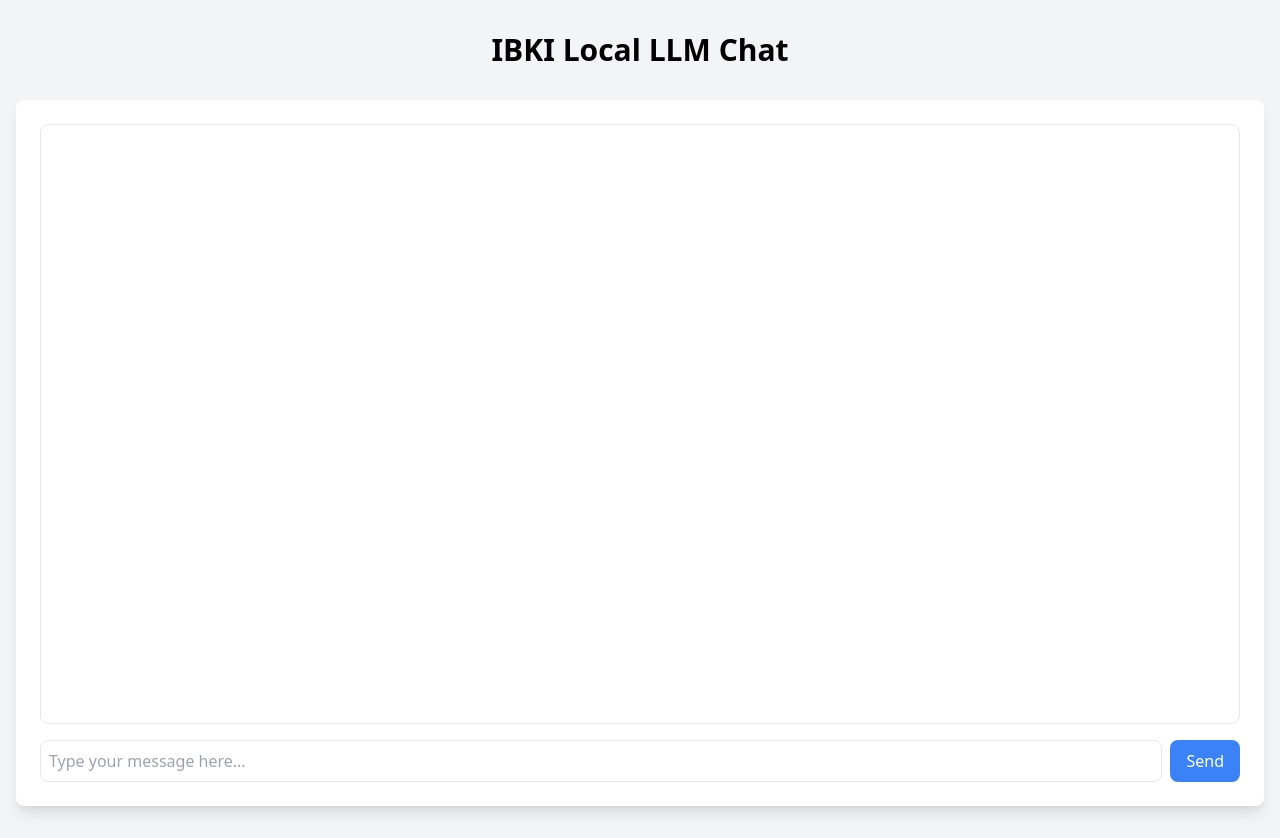
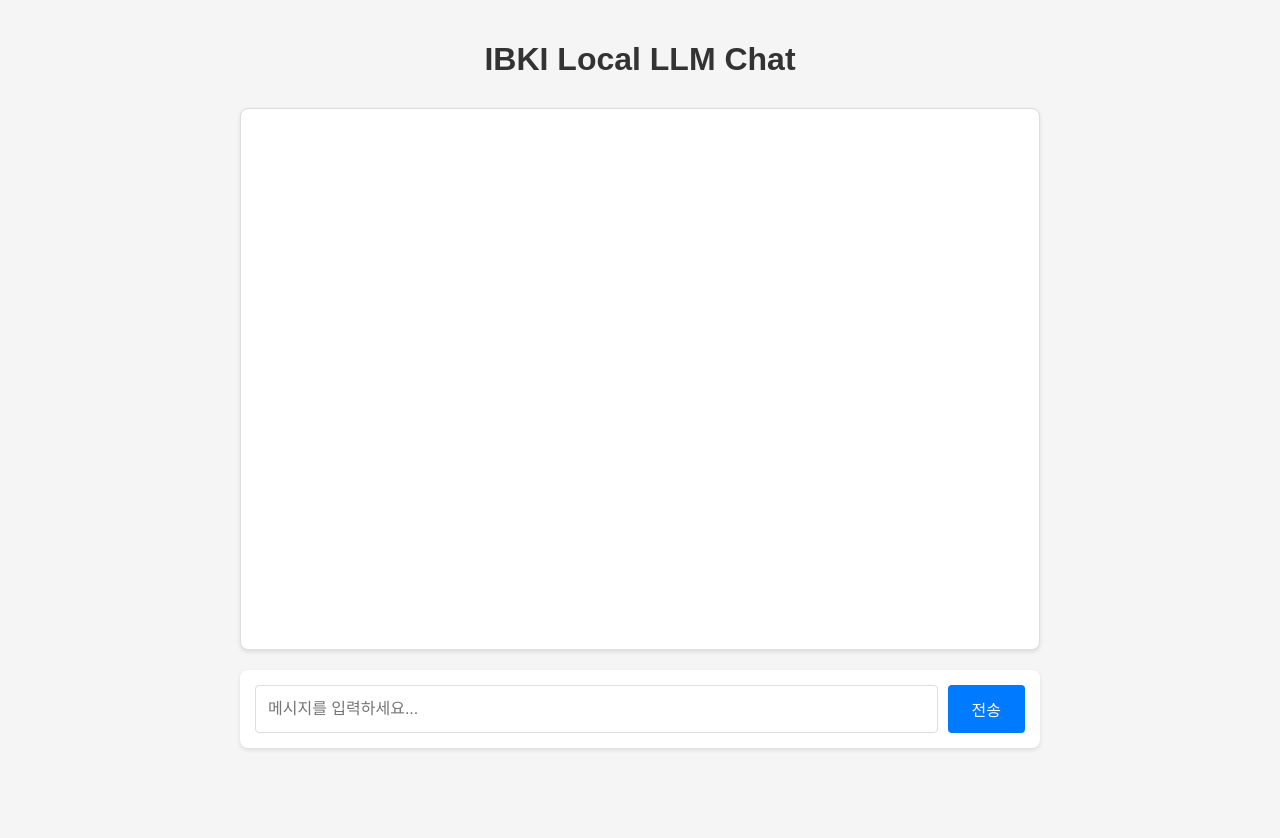
Before and after one commit to IBK-Insurance/IBKI_LLM, a FastAPI app: page / in a window 1280 px wide. After the commit the page ends 750 px from the top, so only its background shows below. Run offline with FastAPI, Linux system fonts and the light colour scheme.

Commit message:
2025.04.04 17:25

```diff
--- a/app.py
+++ b/app.py
@@ -20,6 +20,46 @@ templates = Jinja2Templates(directory="templates")
 
 # Ollama API endpoint
 OLLAMA_API_URL = "http://localhost:11434/api/generate"
+
+# System 프롬프트 설정 (환경 변수에서 가져오거나 기본값 사용)
+DEFAULT_SYSTEM_PROMPT = """당신은 도움이 되는 AI 어시스턴트입니다.
+사용자의 질문에 친절하고 정확하게 답변해주세요.
+
+너는 연금보험 설계 매니저야
+
+다음과 같은 특성을 가진 연금보험 상품의 가입설계를 해줘
+
+* 상품목록
+ 1. IBK프리미엄 연금보험 : 비과세, 예금자 보호
+ 2. IBK하이브리드연금저축 : 세액공제, 예금자보호
+ 3. IBK연금액 평생보증받는 변액연금 : 펀드 및 채권 운용, 특별계정
+
+* 필수입력 사항
+ 성별,나이
+
+* 선택입력 사항
+ 상품명(기본값 : IBK프리미엄 연금보험)
+ 월보험료(기본값 : 30만원)
+ 연금개시나이(기본값 : 80세)
+ 납입기간(기본값 : 10년)
+ 보증기간(기본값 : 100세)
+ 보험료 할인방법(기본값 : 보험료 할인)
+
+위의 내용을 참고하여 가입설계 결과는 아래와 같은 형태로만 답변해줘
+
+================================================
+ * 상품명 : \n
+ * 성별 : \n
+ * 나이 : xx세\n
+ * 월보험료 :   xx 만원\n
+ * 연금개시나이 : xx 세\n
+ * 납입기간 : xx년\n
+ * 보증기간 : xx년\n
+ * 보험료 할인방법 : \n
+ ================================================
+
+한국어로 대화하며, 필요한 경우 영어나 다른 언어도 사용할 수 있습니다."""
+SYSTEM_PROMPT = os.getenv("SYSTEM_PROMPT", DEFAULT_SYSTEM_PROMPT)
 
 # 대화 기록을 저장할 딕셔너리
 conversations: Dict[str, List[Dict[str, str]]] = {}
@@ -55,18 +95,19 @@ async def generate_response(request: Request, prompt: str = Form(...)):
         # 전체 대화 컨텍스트 생성
         context = get_conversation_history(session_id)
 
-        # 시스템 프롬프트 추가
-        system_prompt = """당신은 도움이 되는 AI 어시스턴트입니다. 이전 대화 내용을 바탕으로 대화를 이어가주세요.
+        # 시스템 프롬프트와 대화 컨텍스트를 결합
+        full_prompt = f"""{SYSTEM_PROMPT}
+
 이전 대화 내용:
 {context}
 
-Current user message: {prompt}""".format(context=context, prompt=prompt)
+Current user message: {prompt}"""
 
         response = requests.post(
             OLLAMA_API_URL,
             json={
                 "model": "gemma3",
-                "prompt": system_prompt,
+                "prompt": full_prompt,
                 "stream": False
             }
         )
--- a/templates/index.html
+++ b/templates/index.html
@@ -1,69 +1,142 @@
 <!DOCTYPE html>
-<html lang="en">
+<html lang="ko">
 <head>
     <meta charset="UTF-8">
     <meta name="viewport" content="width=device-width, initial-scale=1.0">
-    <title>Ollama LLM Chat</title>
-    <link href="https://cdn.jsdelivr.net/npm/tailwindcss@2.2.19/dist/tailwind.min.css" rel="stylesheet">
+    <title>IBKI Local LLM Chat</title>
     <style>
-        .chat-container {
-            height: calc(100vh - 200px);
+        body {
+            font-family: Arial, sans-serif;
+            max-width: 800px;
+            margin: 0 auto;
+            padding: 20px;
+            background-color: #f5f5f5;
+        }
+        #chat-container {
+            height: 500px;
+            border: 1px solid #ddd;
+            border-radius: 8px;
+            overflow-y: auto;
+            padding: 20px;
+            margin-bottom: 20px;
+            background-color: white;
+            box-shadow: 0 2px 4px rgba(0,0,0,0.1);
+        }
+        #input-container {
+            display: flex;
+            gap: 10px;
+            background-color: white;
+            padding: 15px;
+            border-radius: 8px;
+            box-shadow: 0 2px 4px rgba(0,0,0,0.1);
+        }
+        #user-input {
+            flex-grow: 1;
+            padding: 12px;
+            border: 1px solid #ddd;
+            border-radius: 4px;
+            font-size: 16px;
+        }
+        button {
+            padding: 12px 24px;
+            background-color: #007bff;
+            color: white;
+            border: none;
+            border-radius: 4px;
+            cursor: pointer;
+            font-size: 16px;
+            transition: background-color 0.2s;
+        }
+        button:hover {
+            background-color: #0056b3;
+        }
+        .message {
+            margin-bottom: 15px;
+            padding: 12px 16px;
+            border-radius: 8px;
+            line-height: 1.5;
+            white-space: pre-wrap;
+            word-wrap: break-word;
+        }
+        .user-message {
+            background-color: #e3f2fd;
+            margin-left: 20%;
+            border-bottom-right-radius: 0;
+        }
+        .assistant-message {
+            background-color: #f8f9fa;
+            margin-right: 20%;
+            border-bottom-left-radius: 0;
+        }
+        .message-time {
+            font-size: 12px;
+            color: #666;
+            margin-top: 4px;
+            text-align: right;
+        }
+        h1 {
+            color: #333;
+            text-align: center;
+            margin-bottom: 30px;
+        }
+        /* 스크롤바 스타일 */
+        #chat-container::-webkit-scrollbar {
+            width: 8px;
+        }
+        #chat-container::-webkit-scrollbar-track {
+            background: #f1f1f1;
+            border-radius: 4px;
+        }
+        #chat-container::-webkit-scrollbar-thumb {
+            background: #888;
+            border-radius: 4px;
+        }
+        #chat-container::-webkit-scrollbar-thumb:hover {
+            background: #555;
         }
     </style>
 </head>
-<body class="bg-gray-100">
-    <div class="container mx-auto px-4 py-8">
-        <h1 class="text-3xl font-bold text-center mb-8">IBKI Local LLM Chat</h1>
-
-        <div class="bg-white rounded-lg shadow-lg p-6">
-            <div id="chat-messages" class="chat-container overflow-y-auto mb-4 p-4 border rounded-lg">
-                <!-- Messages will appear here -->
-            </div>
-
-            <form id="chat-form" class="flex gap-2">
-                <input type="text" id="user-input"
-                       class="flex-1 p-2 border rounded-lg focus:outline-none focus:ring-2 focus:ring-blue-500"
-                       placeholder="Type your message here...">
-                <button type="submit"
-                        class="bg-blue-500 text-white px-4 py-2 rounded-lg hover:bg-blue-600 focus:outline-none focus:ring-2 focus:ring-blue-500">
-                    Send
-                </button>
-            </form>
-        </div>
+<body>
+    <h1>IBKI Local LLM Chat</h1>
+    <div id="chat-container"></div>
+    <div id="input-container">
+        <input type="text" id="user-input" placeholder="메시지를 입력하세요...">
+        <button onclick="sendMessage()">전송</button>
     </div>
 
     <script>
-        // 세션 ID 생성
-        function generateSessionId() {
-            return 'session_' + Math.random().toString(36).substr(2, 9);
+        function getCurrentTime() {
+            const now = new Date();
+            return now.toLocaleTimeString('ko-KR', { hour: '2-digit', minute: '2-digit' });
         }
 
-        // 세션 ID 가져오기 또는 생성
-        function getSessionId() {
-            let sessionId = document.cookie.replace(/(?:(?:^|.*;\s*)session_id\s*=\s*([^;]*).*$)|^.*$/, "$1");
-            if (!sessionId) {
-                sessionId = generateSessionId();
-                document.cookie = `session_id=${sessionId}; path=/`;
-            }
-            return sessionId;
+        function appendMessage(message, isUser) {
+            const chatContainer = document.getElementById('chat-container');
+            const messageDiv = document.createElement('div');
+            messageDiv.className = `message ${isUser ? 'user-message' : 'assistant-message'}`;
+
+            // 메시지 내용을 개행 문자를 <br> 태그로 변환
+            const formattedMessage = message.replace(/\n/g, '<br>');
+            messageDiv.innerHTML = formattedMessage;
+
+            // 시간 추가
+            const timeDiv = document.createElement('div');
+            timeDiv.className = 'message-time';
+            timeDiv.textContent = getCurrentTime();
+            messageDiv.appendChild(timeDiv);
+
+            chatContainer.appendChild(messageDiv);
+            chatContainer.scrollTop = chatContainer.scrollHeight;
         }
 
-        const chatForm = document.getElementById('chat-form');
-        const userInput = document.getElementById('user-input');
-        const chatMessages = document.getElementById('chat-messages');
+        async function sendMessage() {
+            const input = document.getElementById('user-input');
+            const message = input.value.trim();
 
-        // 페이지 로드 시 세션 ID 설정
-        getSessionId();
-
-        chatForm.addEventListener('submit', async (e) => {
-            e.preventDefault();
-
-            const message = userInput.value.trim();
             if (!message) return;
 
-            // Add user message to chat
-            addMessage('user', message);
-            userInput.value = '';
+            appendMessage(message, true);
+            input.value = '';
 
             try {
                 const response = await fetch('/generate', {
@@ -77,28 +150,20 @@
                 const data = await response.json();
 
                 if (data.error) {
-                    addMessage('assistant', `Error: ${data.error}`);
+                    appendMessage(`Error: ${data.error}`, false);
                 } else {
-                    addMessage('assistant', data.response);
+                    appendMessage(data.response, false);
                 }
             } catch (error) {
-                addMessage('assistant', `Error: ${error.message}`);
+                appendMessage(`Error: ${error.message}`, false);
+            }
+        }
+
+        document.getElementById('user-input').addEventListener('keypress', function(e) {
+            if (e.key === 'Enter') {
+                sendMessage();
             }
         });
-
-        function addMessage(role, content) {
-            const messageDiv = document.createElement('div');
-            messageDiv.className = `mb-4 p-3 rounded-lg ${
-                role === 'user' ? 'bg-blue-100 ml-auto' : 'bg-gray-100'
-            } max-w-[80%] ${role === 'user' ? 'ml-auto' : 'mr-auto'}`;
-
-            // 메시지 내용을 줄바꿈 처리
-            const formattedContent = content.replace(/\n/g, '<br>');
-            messageDiv.innerHTML = formattedContent;
-
-            chatMessages.appendChild(messageDiv);
-            chatMessages.scrollTop = chatMessages.scrollHeight;
-        }
     </script>
 </body>
 </html>
```
